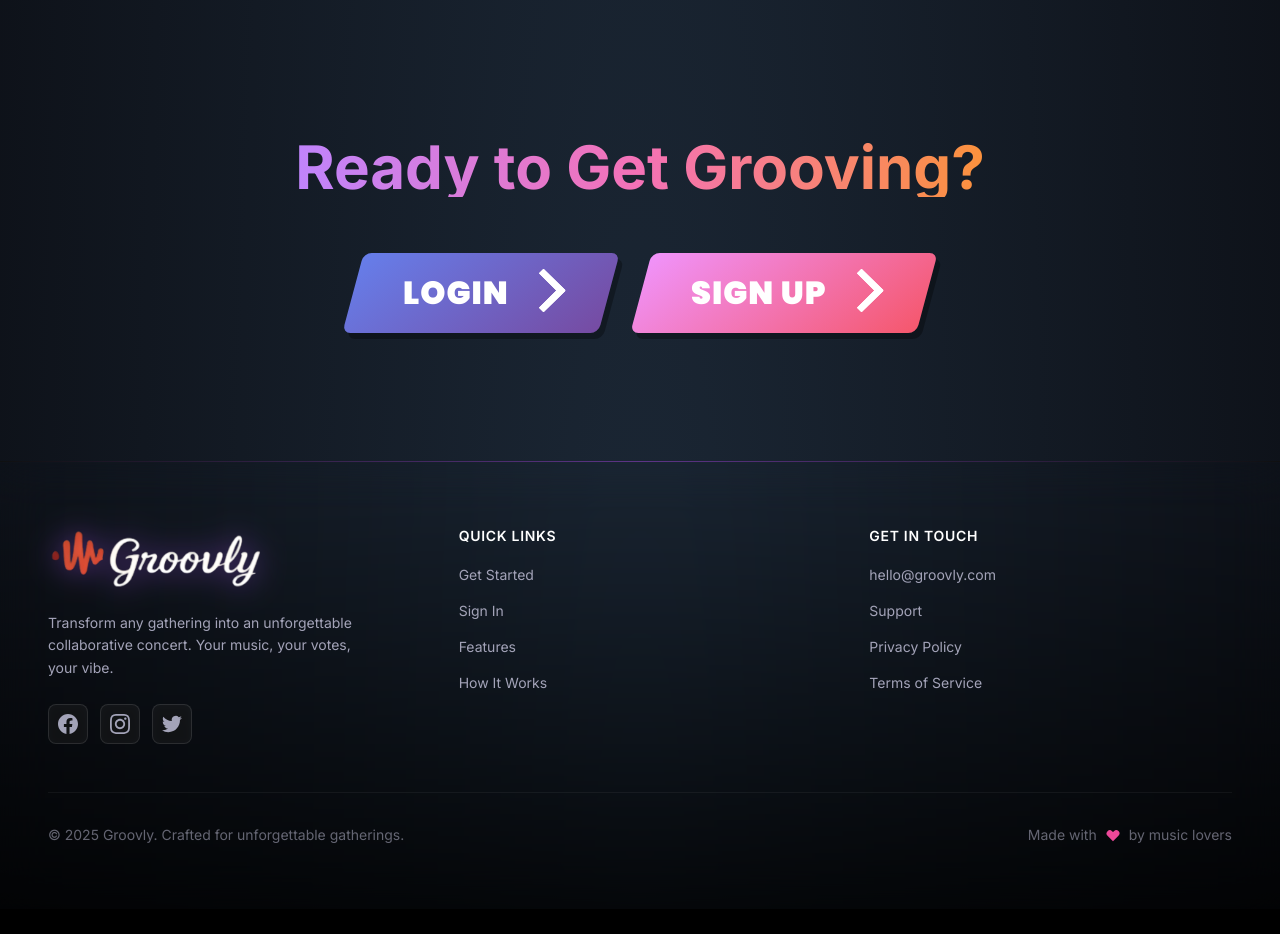
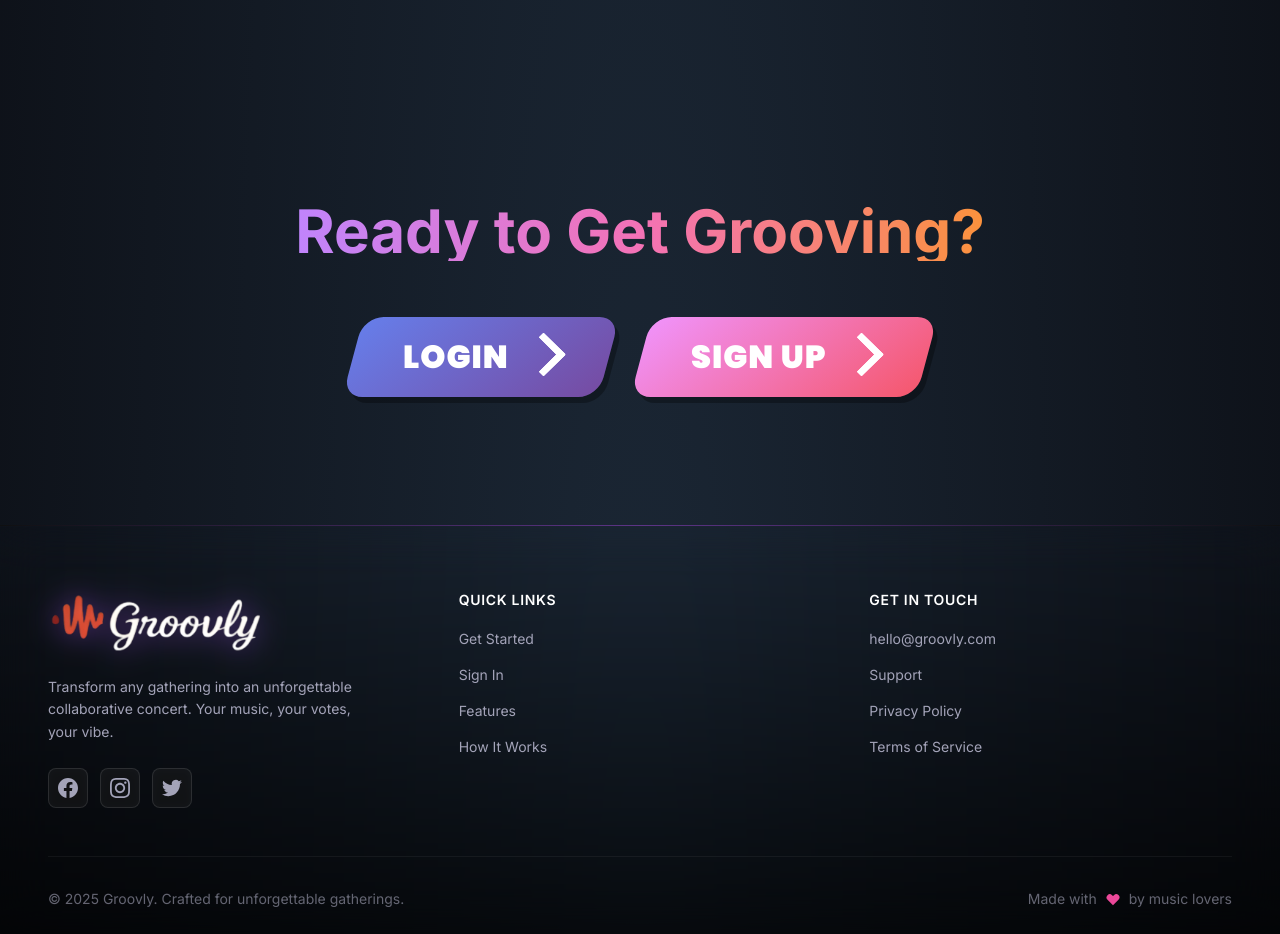
Before and after one commit to ARF979/Groovly, a Next.js app in the folder M-Frontend/groovly-landing/: page / in a window 1280 px wide. Shown: the part 3560-4494 px from the top of the page. Before the commit the page ends 4469 px from the top, so only its background shows below. Built offline with nearby package versions, Linux system fonts and the light colour scheme; a web font is replaced by a local one.

Commit message:
Update styling for call-to-action buttons and adjust section margins in the landing page

```diff
--- a/M-Frontend/groovly-landing/app/page.tsx
+++ b/M-Frontend/groovly-landing/app/page.tsx
@@ -248,7 +248,7 @@ export default function Page() {
         </section>
 
         {/* Animated Arrow CTA Buttons */}
-        <section className="relative mx-auto mt-32 mb-20 max-w-5xl px-6">
+        <section className="relative mx-auto mt-48 mb-20 max-w-5xl px-6">
           <div className="flex flex-col items-center justify-center gap-14">
             <h2 className="text-5xl md:text-6xl font-bold text-center bg-gradient-to-r from-purple-400 via-pink-400 to-orange-400 bg-clip-text text-transparent">
               Ready to Get Grooving?
@@ -267,14 +267,16 @@ export default function Page() {
                   color: "white",
                   background:
                     "linear-gradient(135deg, #667eea 0%, #764ba2 100%)",
-                  transition: "1s",
+                  transition: "box-shadow 0.3s, transform 0.1s",
                   boxShadow: "6px 6px 0 rgba(0,0,0,0.3)",
                   transform: "skewX(-15deg)",
                   border: "none",
                   fontWeight: "900",
                   fontFamily: "Poppins, sans-serif",
                   letterSpacing: "1px",
-                  borderRadius: "8px",
+                  borderRadius: "20px",
+                  overflow: "hidden",
+                  position: "relative",
                 }}
               >
                 <span
@@ -351,14 +353,16 @@ export default function Page() {
                   color: "white",
                   background:
                     "linear-gradient(135deg, #f093fb 0%, #f5576c 100%)",
-                  transition: "1s",
+                  transition: "box-shadow 0.3s, transform 0.1s",
                   boxShadow: "6px 6px 0 rgba(0,0,0,0.3)",
                   transform: "skewX(-15deg)",
                   border: "none",
                   fontWeight: "900",
                   fontFamily: "Poppins, sans-serif",
                   letterSpacing: "1px",
-                  borderRadius: "8px",
+                  borderRadius: "20px",
+                  overflow: "hidden",
+                  position: "relative",
                 }}
               >
                 <span
```
Also changed, not shown: 1 other file (tests, documents, lock files or other folders).
